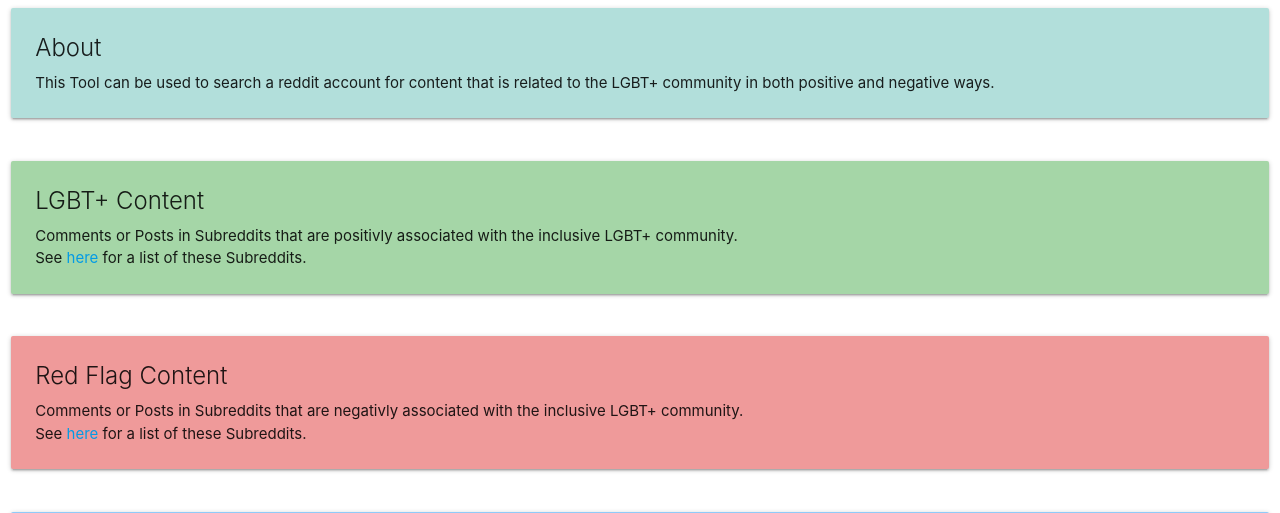
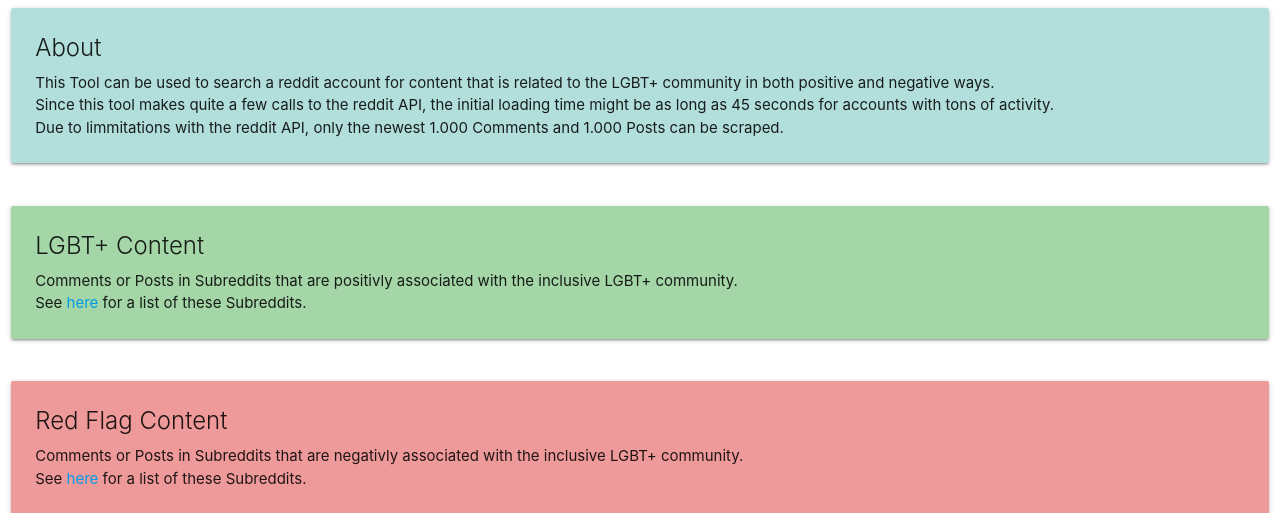
Before and after one commit to Teekeks/LGBT-Scraper, a Python web app: template templates/home.html.j2 in a window 1280 px wide. Shown: the part 104-617 px from the top of the page. Run offline with Jinja, Linux system fonts and the light colour scheme; the template is opened without the code that fills it, so the values that code supplies are empty.

Commit message:
added some info to the landing page

```diff
--- a/templates/home.html.j2
+++ b/templates/home.html.j2
@@ -48,7 +48,9 @@
 			<div class="card-content">
 				<span class="card-title">About</span>
 				<p>
-					This Tool can be used to search a reddit account for content that is related to the LGBT+ community in both positive and negative ways.
+					This Tool can be used to search a reddit account for content that is related to the LGBT+ community in both positive and negative ways.<br/>
+					Since this tool makes quite a few calls to the reddit API, the initial loading time might be as long as 45 seconds for accounts with tons of activity.<br/>
+					Due to limmitations with the reddit API, only the newest 1.000 Comments and 1.000 Posts can be scraped.
 				</p>
 			</div>
 		</div>
```
